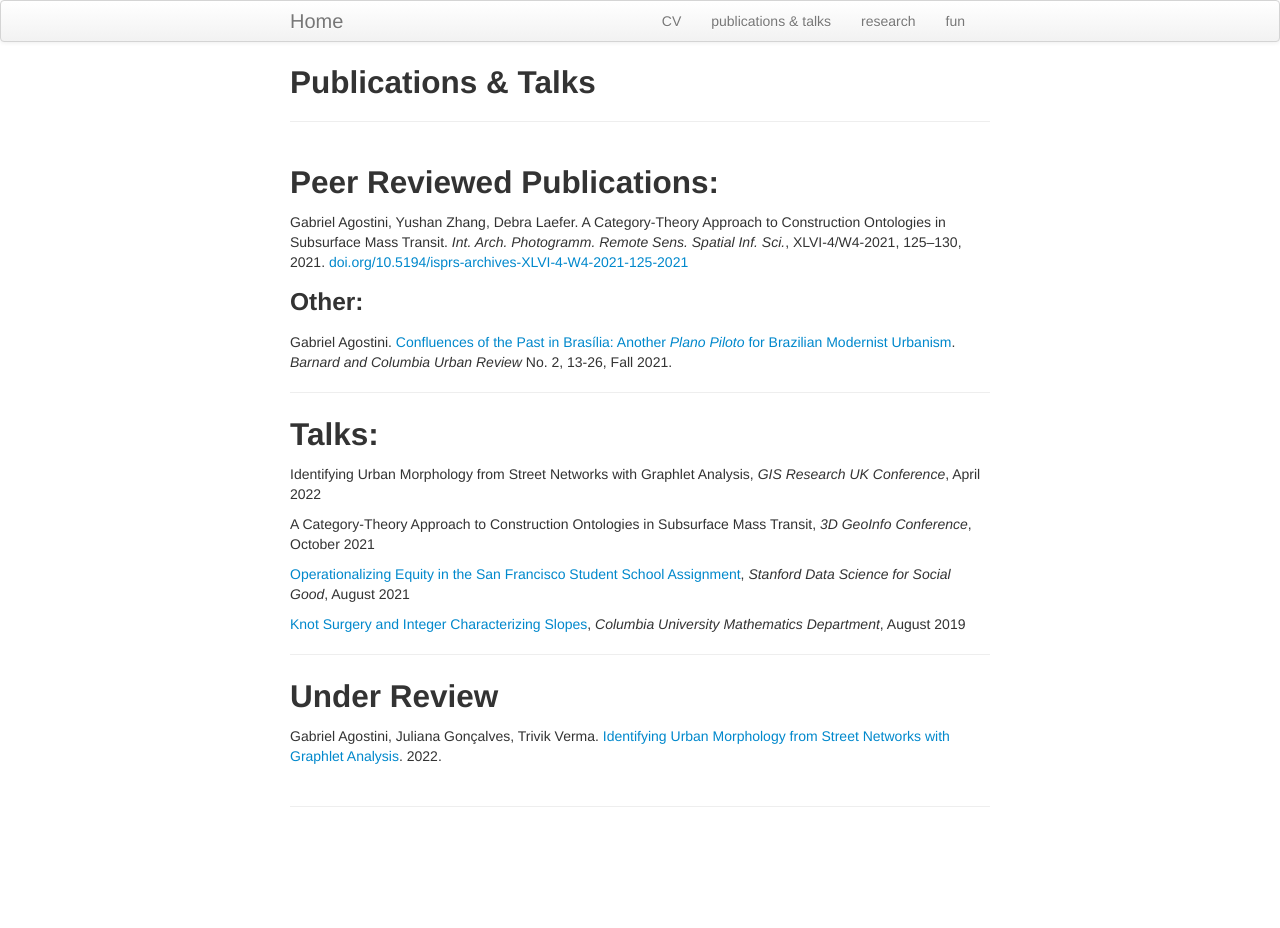
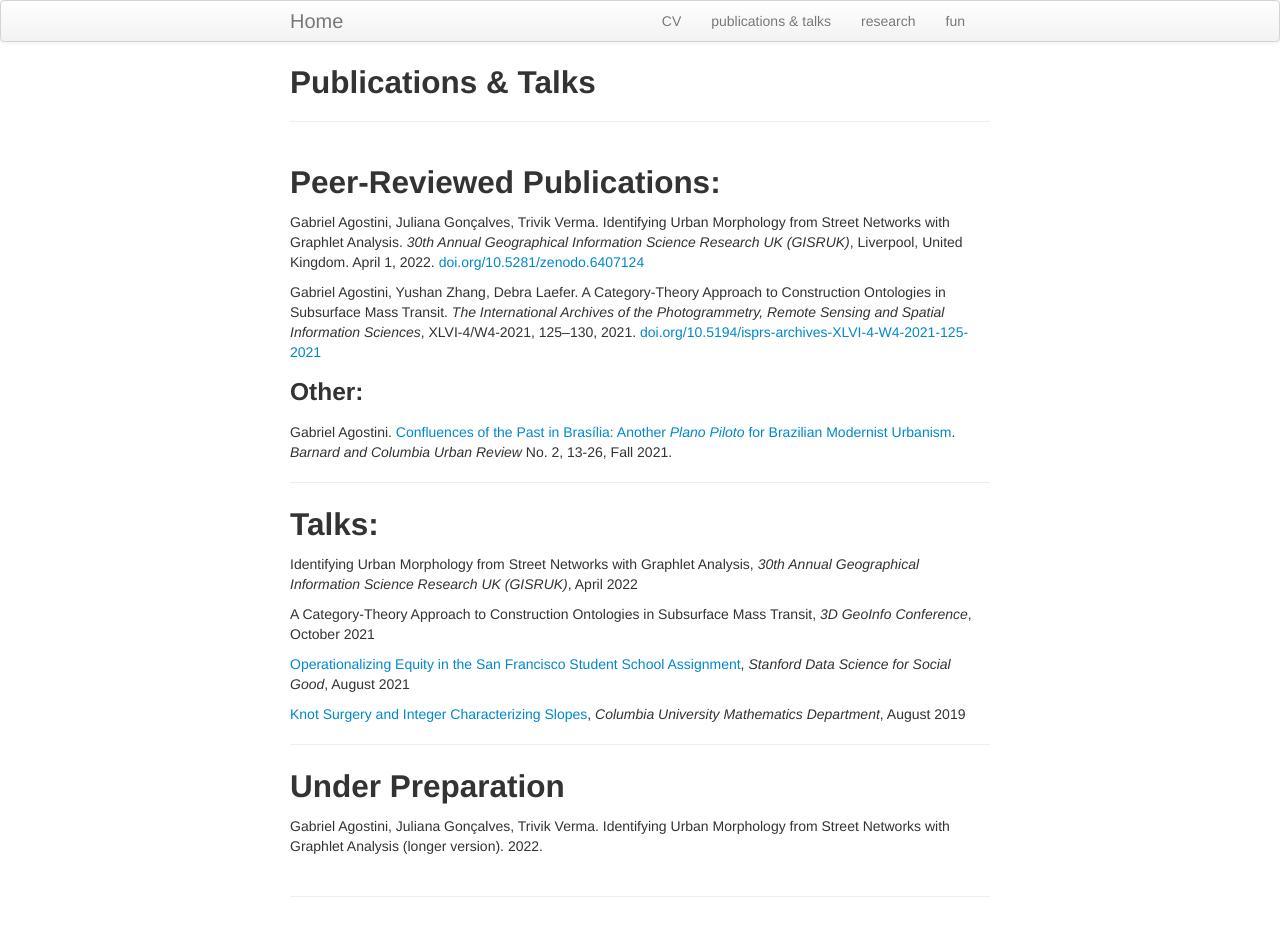
Before and after one commit to gsagostini/gsagostini.github.io, a Jekyll site: the page built from pages/publications_and_talks.md, in a window 1280 px wide. Built offline with Jekyll 4.4.1, drawn with Linux system fonts in a browser that asks for light colours; before the commit the page ends 900 px from its top, so only the background shows below that.

Commit message:
update Gisruk doi

```diff
--- a/pages/publications_and_talks.md
+++ b/pages/publications_and_talks.md
@@ -4,9 +4,11 @@ title: Publications & Talks
 description: Pieces of my work that already got out there
 ---
 
-## Peer Reviewed Publications:
+## Peer-Reviewed Publications:
 
-Gabriel Agostini, Yushan Zhang, Debra Laefer. A Category-Theory Approach to Construction Ontologies in Subsurface Mass Transit. _Int. Arch. Photogramm. Remote Sens. Spatial Inf. Sci._, XLVI-4/W4-2021, 125–130, 2021. [doi.org/10.5194/isprs-archives-XLVI-4-W4-2021-125-2021](https://www.int-arch-photogramm-remote-sens-spatial-inf-sci.net/XLVI-4-W4-2021/125/2021/)
+Gabriel Agostini, Juliana Gonçalves, Trivik Verma. Identifying Urban Morphology from Street Networks with Graphlet Analysis. _30th Annual Geographical Information Science Research UK (GISRUK)_, Liverpool, United Kingdom. April 1, 2022. [doi.org/10.5281/zenodo.6407124](https://doi.org/10.5281/zenodo.6407124)
+
+Gabriel Agostini, Yushan Zhang, Debra Laefer. A Category-Theory Approach to Construction Ontologies in Subsurface Mass Transit. _The International Archives of the Photogrammetry, Remote Sensing and Spatial Information Sciences_, XLVI-4/W4-2021, 125–130, 2021. [doi.org/10.5194/isprs-archives-XLVI-4-W4-2021-125-2021](https://www.int-arch-photogramm-remote-sens-spatial-inf-sci.net/XLVI-4-W4-2021/125/2021/)
 
 ### Other:
 
@@ -16,7 +18,7 @@ Gabriel Agostini. [Confluences of the Past in Brasília: Another _Plano Piloto_
 
 ## Talks:
 
-Identifying Urban Morphology from Street Networks with Graphlet Analysis, _GIS Research UK Conference_, April 2022
+Identifying Urban Morphology from Street Networks with Graphlet Analysis, _30th Annual Geographical Information Science Research UK (GISRUK)_, April 2022
 
 A Category-Theory Approach to Construction Ontologies in Subsurface Mass Transit, _3D GeoInfo Conference_, October 2021
 
@@ -25,6 +27,6 @@ A Category-Theory Approach to Construction Ontologies in Subsurface Mass Transit
 [Knot Surgery and Integer Characterizing Slopes](https://youtu.be/0LLg-Lr_me4), _Columbia University Mathematics Department_, August 2019
 
 ---
-## Under Review
+## Under Preparation
 
-Gabriel Agostini, Juliana Gonçalves, Trivik Verma. [Identifying Urban Morphology from Street Networks with Graphlet Analysis](../files/graphlets_abstract.pdf). 2022.
+Gabriel Agostini, Juliana Gonçalves, Trivik Verma. Identifying Urban Morphology from Street Networks with Graphlet Analysis (longer version). 2022.
```
